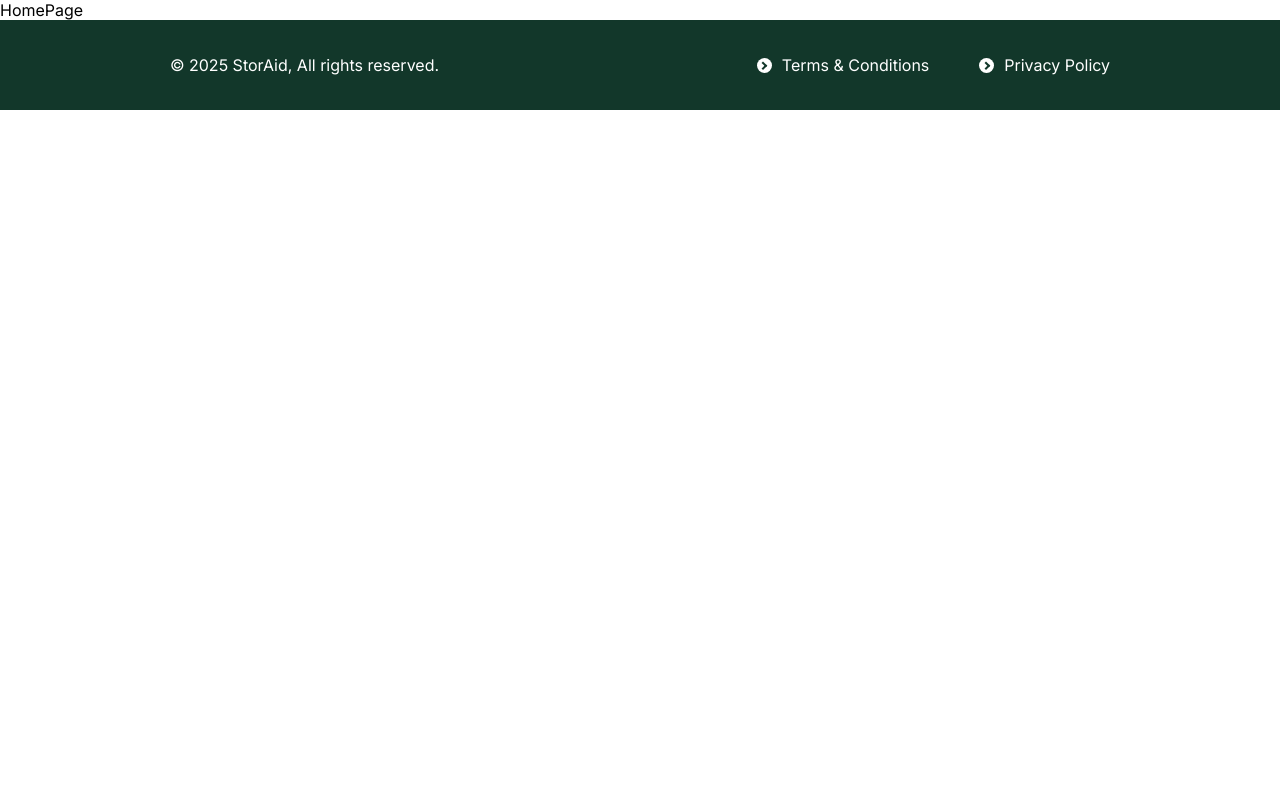
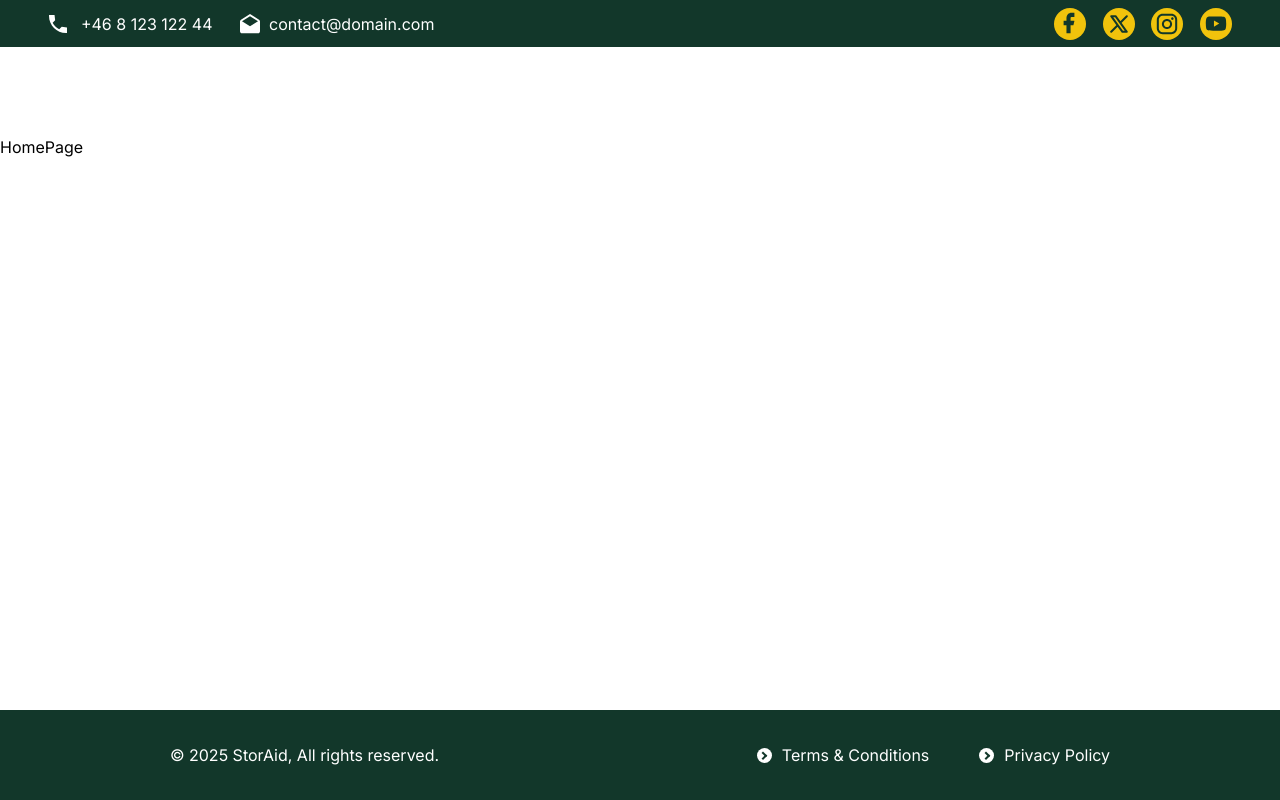
Before and after one commit to AhlmanJ/Storeaid-design, a React (Vite) app: page / in a window 1280 px wide. Built offline with nearby package versions, Linux system fonts and the light colour scheme.

Commit message:
commit one

```diff
--- /dev/null
+++ b/src/components/sections/Header.css
@@ -0,0 +1,75 @@
+
+header{
+    .container{
+        padding: 0;
+        .contactInfo_Bar{
+            display: flex;
+            align-items: center;
+            justify-content: space-between;
+            height: 2.9375em;
+            background-color: var(--color-secondary);
+
+            .left_Content {
+                width: 25.2em;
+                display: flex;
+                margin-left: 2.1em;
+                align-items: center;
+                justify-content: space-around;
+
+                #nr_Text{
+                    margin-left: -1em;
+                }
+
+                #mail_Icon{
+                    margin-left: -.2em;
+                    margin-right: -1.8em;
+                }
+
+                #mail_Text{
+                    margin-right: -.8em;
+                    margin-left: .5em;
+                }
+            }
+            .right_Content{
+                width: 11.1em;
+                margin-right: 3em;
+                display: flex;
+                align-items: center;
+                justify-content: space-between;
+
+                .socialMedia_icon{
+                    height: 2em;
+                    width: 2em;
+                    border-radius: 50%;
+                    background-color: var(--color-accent);
+
+                    #socialMedia1{
+                        margin-top: .31em;
+                        margin-left: .55em;
+                    }
+
+                    #socialMedia2{
+                        margin-top: .45em;
+                        margin-left: .45em;
+                    }
+
+                    #socialMedia3{
+                        margin-top: .32em;
+                        margin-left: .28em;
+                    }
+
+                    #socialMedia4{
+                        margin-top: .5em;
+                        margin-left: .3em;
+                    }
+
+
+                }
+            }
+        }
+        .nav_Bar{
+            height: 5.625em;
+            background-color: var(--color-primary);
+        }
+    }
+}
--- /dev/null
+++ b/src/components/sections/Header.jsx
@@ -0,0 +1,30 @@
+import React from 'react'
+import './Header.css'
+
+function Header() {
+  return (
+    <header>
+        <div className="container">
+            <div className="contactInfo_Bar">
+                <div className='left_Content'>
+                    <img src="pictures/header/phone_Icon.svg" alt="an icon that looks like a phone" />
+                    <p id='nr_Text'>+46 8 123 122 44</p>
+                    <img id='mail_Icon' src="pictures/header/mail_Icon.svg" alt="Images of a an icon that looks like a letter" />
+                    <p id='mail_Text'>contact@domain.com</p>
+                </div>
+                <div className='right_Content'>
+                    <a className='socialMedia_icon' href="#"><img id='socialMedia1' src="pictures/header/header_Icon1.svg" alt="" /></a>
+                    <a className='socialMedia_icon' href="#"><img id='socialMedia2' src="pictures/header/header_Icon2.svg" alt="" /></a>
+                    <a className='socialMedia_icon' href="#"><img id='socialMedia3' src="pictures/header/header_Icon3.svg" alt="" /></a>
+                    <a className='socialMedia_icon' href="#"><img id='socialMedia4' src="pictures/header/header_Icon4.svg" alt="" /></a>
+                </div>
+            </div>
+            <div className="nav_Bar">
+            </div>
+        </div>
+    </header>
+
+  )
+}
+
+export default Header
--- a/src/main.jsx
+++ b/src/main.jsx
@@ -9,13 +9,14 @@ import ContactUs from './pages/ContactUs'
 import Booking from './pages/Booking'
 import NotFound from './pages/NotFound'
 
+import Header from './components/sections/Header'
 import Footer from './components/sections/Footer'
 
 createRoot(document.getElementById('root')).render(
   <StrictMode>
     <BrowserRouter>
     <div className='wrapper'>
-
+    <Header />
 
       <Routes>
         <Route path="/" element={<HomePage />} />
```
